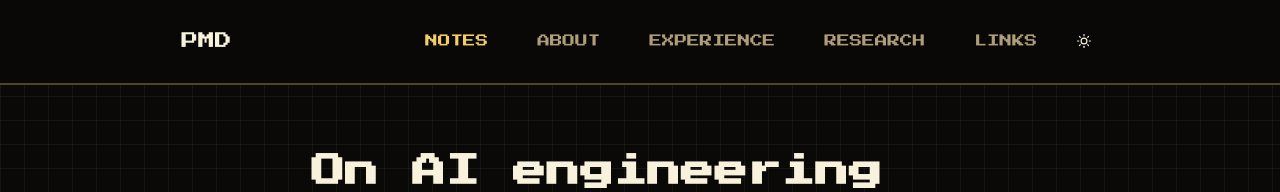
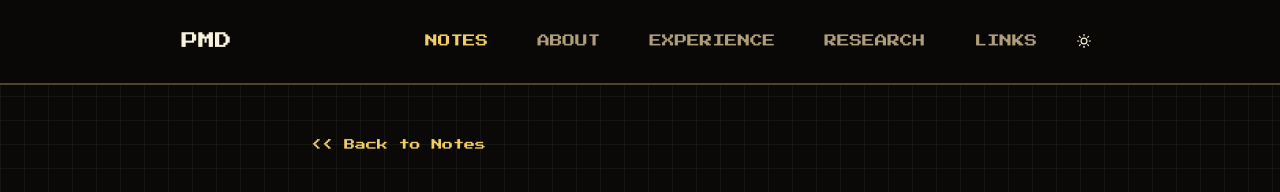
Before and after one commit to Pablomg02/web_pablo, an Eleventy site: page src/notes/ai-is-a-slot-machine.md in a window 1280 px wide. Shown: the top 192 px of the page. Built offline with nearby package versions, Linux system fonts and the light colour scheme; Eleventy itself is replaced by a stand-in of ours; files that its build step writes are made by us from their sources.

Commit message:
Add back-to-notes link on essay pages
Insert a "<< Back to Notes" link at the top of the essay template that points to the notes index (uses relativeUrl). Add styles for .notes-back-link in style.css (inline-block, small heading font, color, hover/focus underline and focus-visible handling) to improve navigation from essays back to the notes listing.

```diff
--- a/src/_includes/essay.njk
+++ b/src/_includes/essay.njk
@@ -1,6 +1,8 @@
 ---
 layout: base.njk
 ---
+<a class="notes-back-link" href="{{ '/notes/' | relativeUrl(page.url) }}">&lt;&lt; Back to Notes</a>
+
 <article class="content essay">
   <header class="essay__header">
     <h1>{{ title }}</h1>
--- a/src/css/style.css
+++ b/src/css/style.css
@@ -347,6 +347,24 @@ hr {
 }
 
 /* --- Essay page --- */
+.notes-back-link {
+  display: inline-block;
+  margin-bottom: 1rem;
+  font-family: var(--font-heading);
+  font-size: 0.52rem;
+  line-height: 1.6;
+  color: var(--color-notes-link);
+  text-decoration: none;
+}
+
+.notes-back-link:hover,
+.notes-back-link:focus-visible {
+  color: var(--color-text);
+  text-decoration: underline;
+  text-underline-offset: 0.15em;
+  outline: none;
+}
+
 .essay__header {
   margin-bottom: var(--spacing);
 }
```
